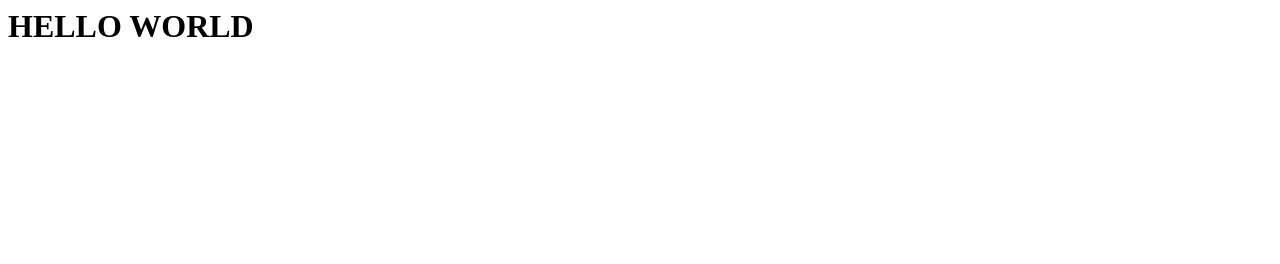
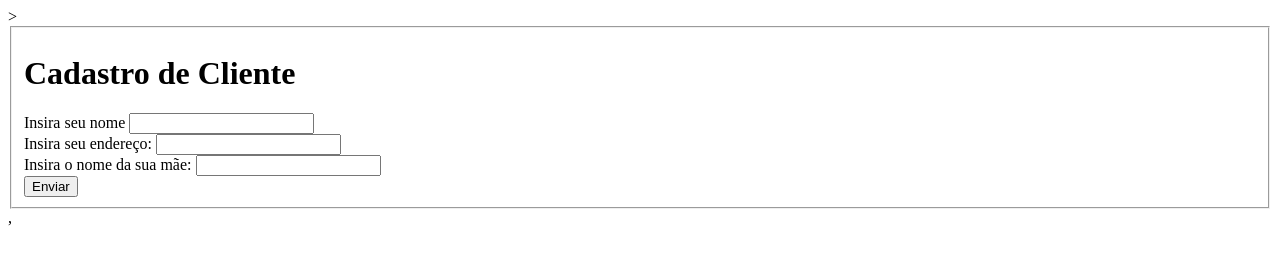
Before and after one commit to pedrohfborges/projeto-dio, a plain HTML site: page data/index.html in a window 1280 px wide. Drawn offline with Linux system fonts and the light colour scheme.

Commit message:
Projeto DIO.ME

```diff
--- a/data/index.html
+++ b/data/index.html
@@ -1,4 +1,39 @@
-<html>
-<h1>HELLO WORLD</h1>
+<!doctype html>
+<html lang="pt-br">
+  <head>
+    <meta charset="utf-8">
+    <meta name="viewport" content="width=device-width, initial-scale=1.0">
+    <style type="text/css">
 
-</html>
+            .div-formulario{
+
+                text-align: center;
+                text-align: justify;
+
+            }
+
+
+    </style>>
+
+
+    <title>ProjetoDIO</title>
+  </head>
+<body>
+
+    <fieldset>
+
+                <div class="div-formulario">
+                    <h1>Cadastro de Cliente</h1>
+                    <label>Insira seu nome</label>
+                    <input><br>
+                    <label>Insira seu endereço:</label>
+                    <input><br>
+                    <label>Insira o nome da sua mãe:</label>
+                    <input><br>
+                    <button class="button-formulario">Enviar</button>
+                </div>
+    </fieldset>
+
+    </body>
+
+</html>,
```
